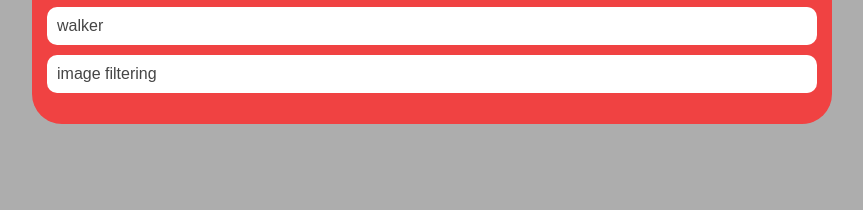
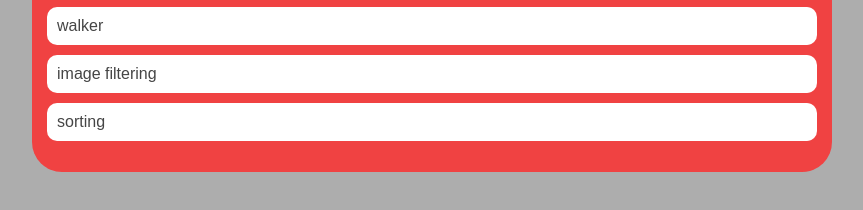
Before and after one commit to diegoroundy/diegoroundy.github.io, a plain HTML site: page portfolio.html in a window 1280 px wide. Shown: the part 504-714 px from the top of the page, without its empty margins (208-1071 px from the left). Drawn offline with Linux system fonts and the light colour scheme.

Commit message:
pushing sorting exercise to website

```diff
--- a/portfolio.html
+++ b/portfolio.html
@@ -110,6 +110,7 @@
                 <li><a href="asd-projects/data-shapes">data Shapes</a></li>
                 <li><a href="asd-projects/walker">walker</a></li>
                 <li><a href="asd-projects/image-filtering">image filtering</a></li>
+                <li><a href="asd-projects/sorting-exercise">sorting</a></li>
                </ul>
             </div>
         </main>
```
